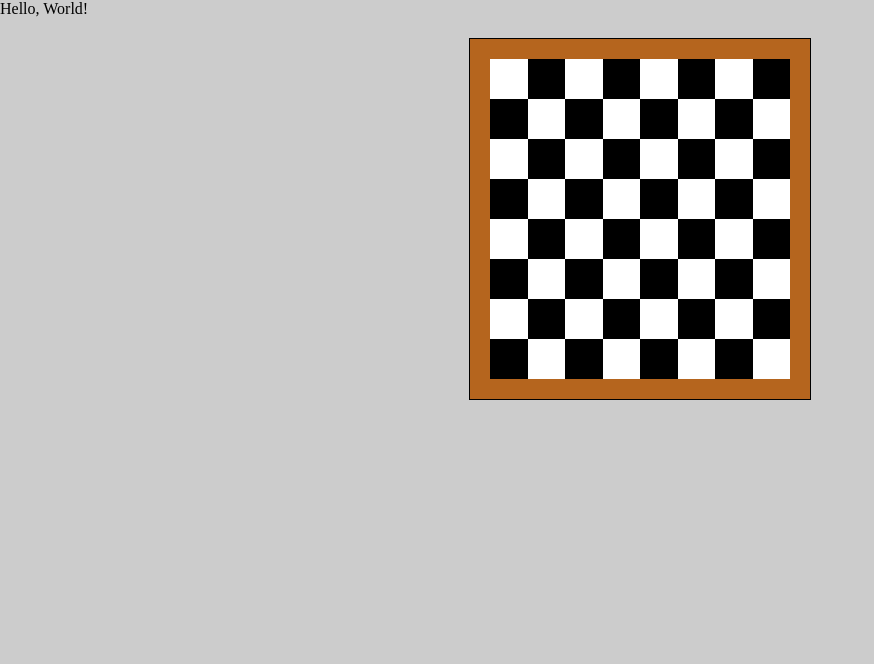
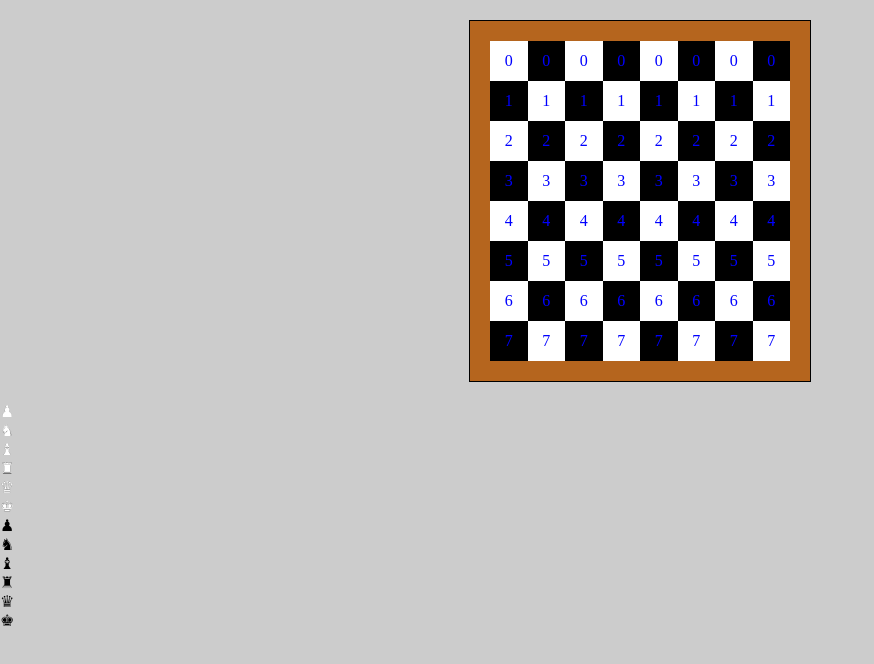
Before and after one commit to paszkevi4/chess, a website with bundled scripts: page src/index.html in a window 1280 px wide. Shown: the whole page, without its empty margins (0-874 px from the left). Built offline with nearby package versions, Linux system fonts and the light colour scheme.

Commit message:
store added

```diff
--- a/src/app/app.css
+++ b/src/app/app.css
@@ -20,8 +20,22 @@
     width: 40px;
     height: 40px;
     background: #fff;
+    display: flex;
+    align-items: center;
+    justify-content: center;
+    color: blue;
 }
 
 .black {
     background: #000;
 }
+
+.white-piece {
+    color: #fff;
+    -webkit-text-stroke: 0.1px #000;
+}
+
+.black-piece {
+    color: #000;
+    -webkit-text-stroke: 0.1px #fff;
+}
--- /dev/null
+++ b/src/app/app.js
@@ -0,0 +1,16 @@
+import renderBoard from './render/board.js';
+import renderBox from './render/box.js';
+import store from './store/store.js'
+
+const app = (root) => {
+    const render = () => {
+        root.innerHTML = `
+            ${renderBoard(store)}
+            ${renderBox(store.pieces)}
+        `
+    };
+
+    render();
+}
+
+export default app;
--- a/src/app/index.js
+++ /dev/null
@@ -1,11 +0,0 @@
-import renderBoard from './render/board.js';
-console.log('indexAPP');
-
-const app = (root) => {
-    root.innerHTML = `
-        <div>Hello, World!</div>
-        ${renderBoard()}
-    `;
-}
-
-export default app;
--- a/src/app/render/board.js
+++ b/src/app/render/board.js
@@ -1,26 +1,20 @@
-const CELL_COUNT = 8
-const ROW_COUNT = CELL_COUNT
-
-let row = (rowIndex) => {
-    return new Array(CELL_COUNT)
+let row = (rowIndex, cellCount) => {
+    return new Array(cellCount)
         .fill(null)
         .map((_, cellIndex) => {
             const isBlack = rowIndex % 2 ===0 ? cellIndex % 2 !== 0 : cellIndex % 2 === 0 ;
-            return `<div class="cell ${isBlack ? 'black' : 'white'}"></div>`
+            return `<div class="cell ${isBlack ? 'black' : 'white'}">${rowIndex}</div>`
         })
-        .join("");
+        .join('');
 }
 
-/*let row1 = new Array(CELL_COUNT).fill(null).map(() => `<div class="cell">1</div>`).join("");*/
-
-
-const renderBoard = () => {
-    let board = new Array(ROW_COUNT)
+const renderBoard = (store) => {
+    let board = new Array(store.ROW_COUNT)
         .fill(null)
-        .map((_, index) => `<div class="row">${row(index)}</div>`)
-        .join("");
+        .map((_, index) => `<div class='row'>${row(index, store.CELL_COUNT)}</div>`)
+        .join('');
     return `
-        <div id="board">
+        <div id='board'>
             ${board}
         </div>
     `;
--- /dev/null
+++ b/src/app/render/box.js
@@ -0,0 +1,11 @@
+
+const renderBox = (pieces) => {
+    let whitePieces = pieces.map((piece) => `<div class="white-piece">${piece.symbol}</div>`).join('')
+    let blackPieces = pieces.map((piece) => `<div class="black-piece">${piece.symbol}</div>`).join('')
+    return `
+        <div>${whitePieces}</div>
+        <div>${blackPieces}</div>
+    `
+}
+
+export default renderBox
--- /dev/null
+++ b/src/app/store/store.js
@@ -0,0 +1,14 @@
+let store = {
+    CELL_COUNT: 8,
+    ROW_COUNT: 8,
+    pieces: [
+        {type: 'pawn', symbol: '♟',},
+        {type: 'knight', symbol: '♞',},
+        {type: 'bishop', symbol: '♝',},
+        {type: 'rook', symbol: '♜',},
+        {type: 'queen', symbol: '♛',},
+        {type: 'king',symbol: '♚',},
+    ],
+}
+
+export default store
--- a/src/index.js
+++ b/src/index.js
@@ -1,4 +1,4 @@
-import app from './app';
+import app from './app/app.js';
 
 const root = document.getElementById('root');
 
```
Also changed, not shown: src/app/models/temp_pieces.js (added, +10 -0 lines).
